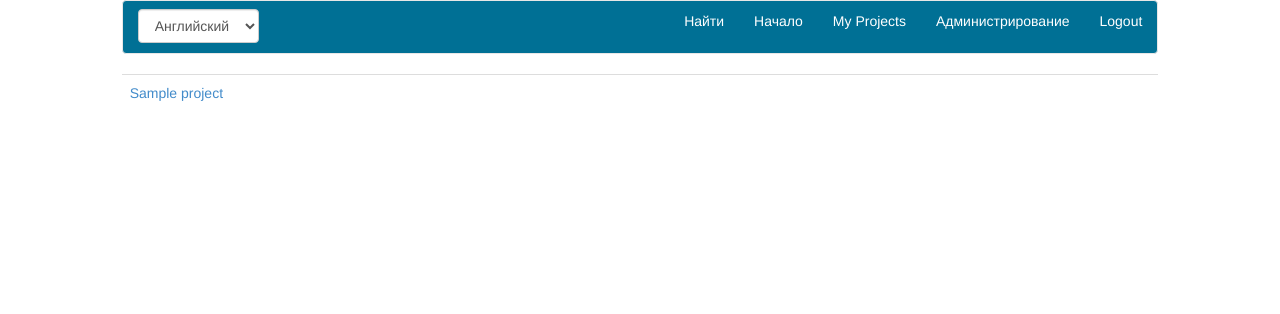
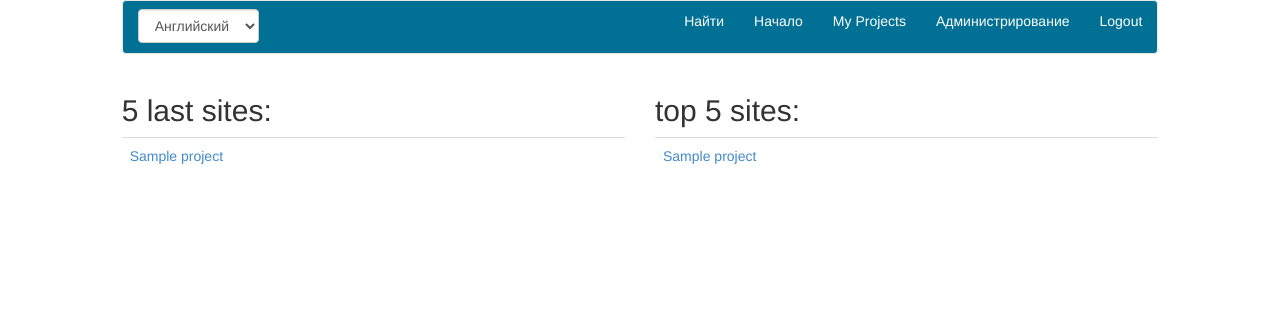
Before and after one commit to blackshadow608/site-constructor, a Django app: page / in a window 1280 px wide. Shown: the top 314 px of the page. Run offline with Django 3.2, Linux system fonts and the light colour scheme; a user stored in the database is signed in; tables that the repository leaves empty hold one stand-in row (values such as "Sample post"); some libraries are stand-ins or nearby versions.

Commit message:
home page

```diff
--- a/article/views.py
+++ b/article/views.py
@@ -83,9 +83,33 @@ def num_of_likes(id_rating):
 
 
 def main(request):
-    output = Project.objects.values('project_name', 'project_user', 'id')
-    return render_to_response('base.html', {'images': Gallery.objects.filter(user=request.user),
-                                            'user': request.user, "output": output, },
+    total = Project.objects.filter().count()
+    if total > 5:
+        last_sites = Project.objects.filter()[total-5:total]
+    else:
+        last_sites = Project.objects.filter()[0:5]
+
+    top_rating = []
+    all_ratings = Raitng.objects.filter()
+    while len(top_rating) < 5:
+        max = -1
+        candidate = None
+        for current_raiting in all_ratings:
+            num = num_of_likes(current_raiting.id)
+            if num >= max and not current_raiting in top_rating:
+                max = num
+                candidate = current_raiting
+            if candidate is None:
+                break
+        if candidate is None:
+            break
+        top_rating.append(candidate)
+    top_sites = []
+    for rait in top_rating:
+        top_sites.append(rait.raiting_project)
+
+    return render_to_response('base.html', {'user': request.user, 'last_sites': last_sites,
+                                            'top_sites': top_sites},
                               RequestContext(request))
 
 
--- a/templates/base.html
+++ b/templates/base.html
@@ -68,16 +68,38 @@
     </ul>
 </nav>
 
+<div class="row">
+    <div class="col-md-6">
         <table class="table">
-    {% for obj in output %}
+            {% if last_sites %}
+                <h2> {% trans "5 last sites:" %}</h2>
+            {% endif %}
+            {% for site in last_sites %}
             <tr>
                 <td>
-                <a href="/view_mode/{{ obj.id }}"> {{ obj.project_name}}</a>
+                    <a href="/view_mode/{{ site.id }}"> {{ site.project_name}}</a>
                 </td>
             </tr>
             {% endfor %}
             {{ form.error }}
         </table>
+    </div>
+    <div class="col-md-6">
+        <table class="table col-md-6">
+            {% if last_sites %}
+                <h2> {% trans "top 5 sites:" %}</h2>
+            {% endif %}
+            {% for site in top_sites %}
+            <tr>
+                <td>
+                    <a href="/view_mode/{{ site.id }}"> {{ site.project_name}}</a>
+                </td>
+            </tr>
+            {% endfor %}
+            {{ form.error }}
+        </table>
+    </div>
+</div>
 {% block login %}
 {% endblock %}
 
```
Lines whose indentation alone changed are shown as unchanged.
